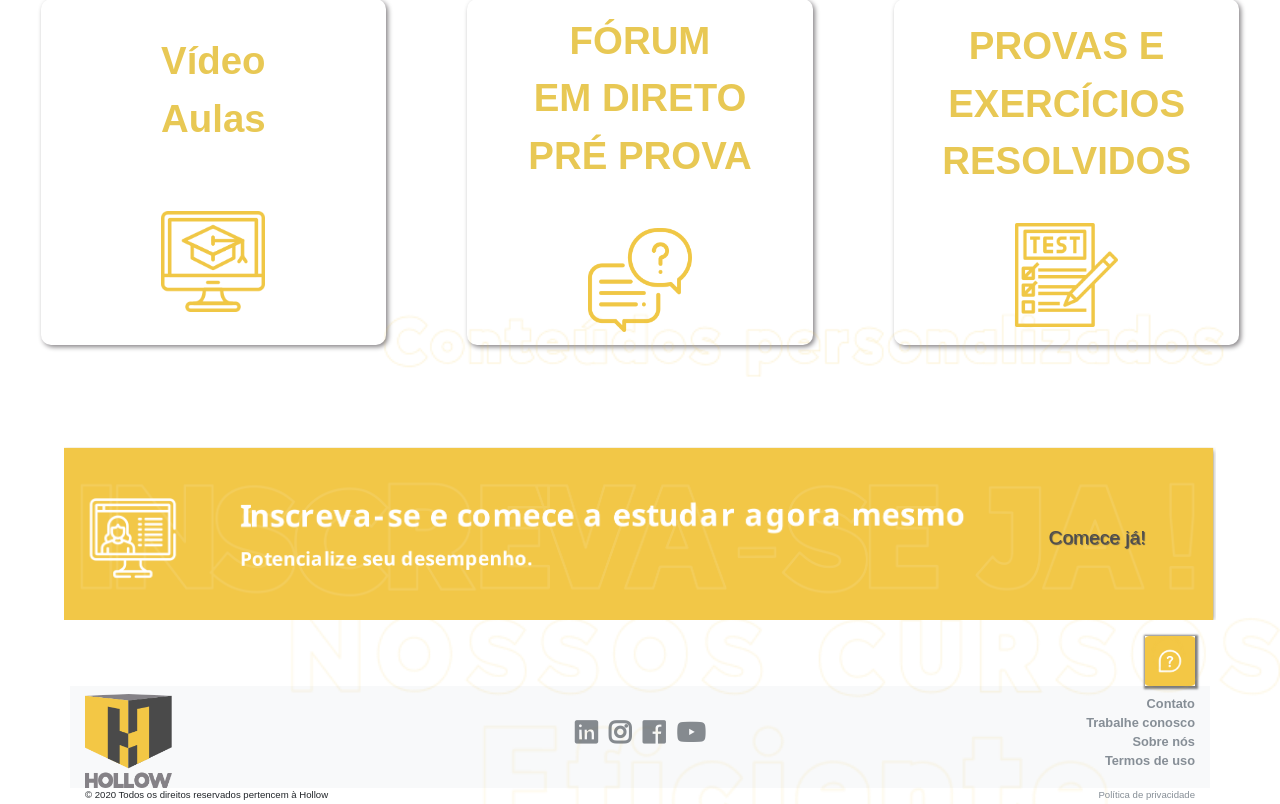
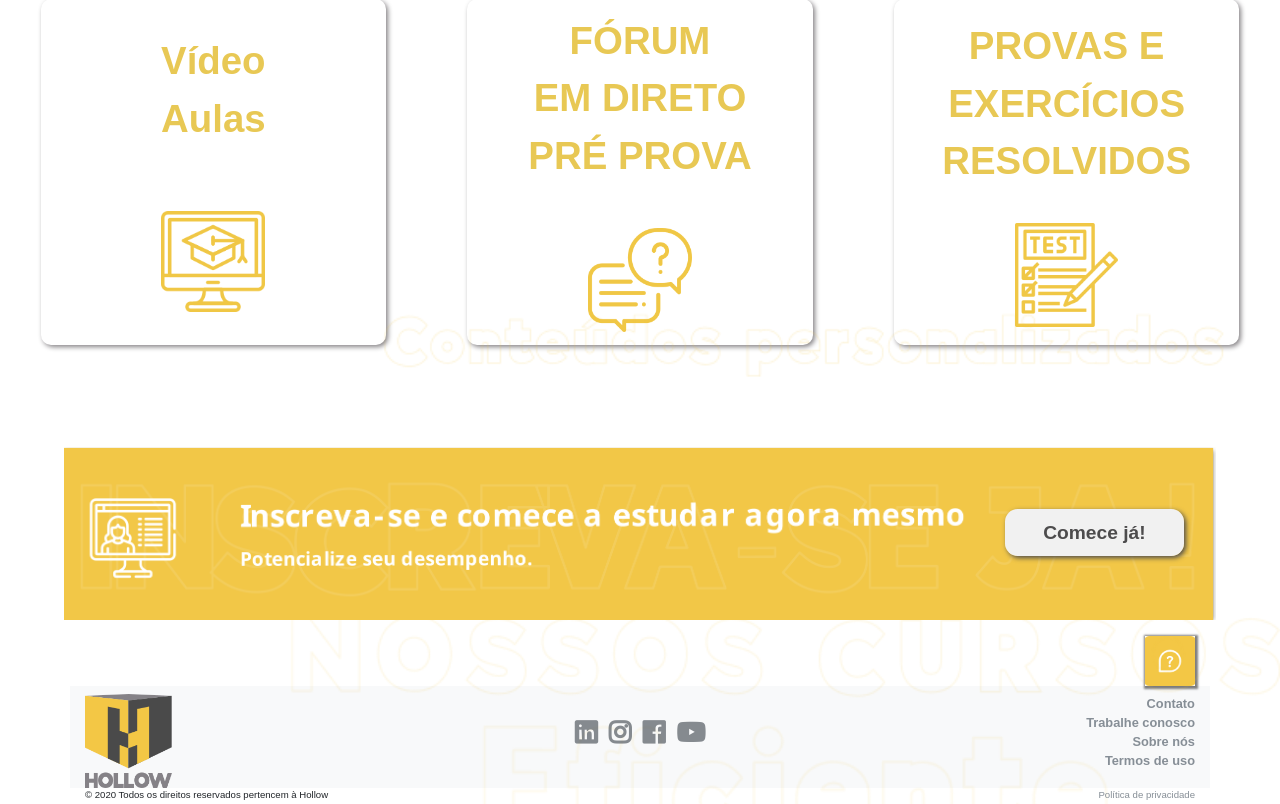
Before and after one commit to SapnaGulati/hollow-website, a Django app: page / in a window 1280 px wide. Shown: the part 1667-2471 px from the top of the page. Run offline with Django 3.2, Linux system fonts and the light colour scheme; some libraries are stand-ins or nearby versions; some web fonts are replaced.

Commit message:
sign-in button style
Co-authored-by: wdvictor <victorhpantunes@gmail.com>

```diff
--- a/website/static/website/css/index.css
+++ b/website/static/website/css/index.css
@@ -103,6 +103,7 @@
   position: relative;
   width: 100%;
   justify-content: center;
+  align-items: center;
 }
 
 #sign-in-img {
@@ -110,23 +111,29 @@
   width: 90%;
 }
 
-#sign-in-button {
+#sign-in-button-div {
   position: absolute;
-  margin-top: 6vw;
-  margin-right: 11vw;
+  margin-right: 5vw;
   width: 90%;
   text-align: right;
-  color: #4d4c4d;
+}
+
+#sign-in-button {
+  color: #4D4C4D;
   font-size: 1.5vw;
   font-weight: 500;
   text-shadow: 1px 1px 1px #4d4c4d;
-}
-
-.button-bg {
-  background-color: #e8c854;
-  padding: 1vw 2vw 1vw 2vw;
+  background-color: #f1f1f1ff;
+  padding: 1vw 3vw 1vw 3vw;
   border-radius: 1vw;
   text-shadow: none;
   font-weight: 700;
   box-shadow: 2px 2px 5px #4d4c4d;
 }
+
+#sign-in-button:hover {
+  background-color: #4d4c4d;
+  padding: 1vw 3vw 1vw 3vw;
+  text-decoration: none;
+  border-radius: 1vw;
+}
--- a/website/templates/website/index.html
+++ b/website/templates/website/index.html
@@ -60,7 +60,9 @@ Hollow - Homepage
       <img src="{% static 'website/img/cardint.png' %}" style="width: 90vw;">
 
     </div>
-    <a id="sign-in-button" href="{% url 'login' %}">Comece já!</a>
+    <div id="sign-in-button-div">
+      <a id="sign-in-button" href="{% url 'login' %}">Comece já!</a>
+    </div>
   </div>
 
 </section>
```
